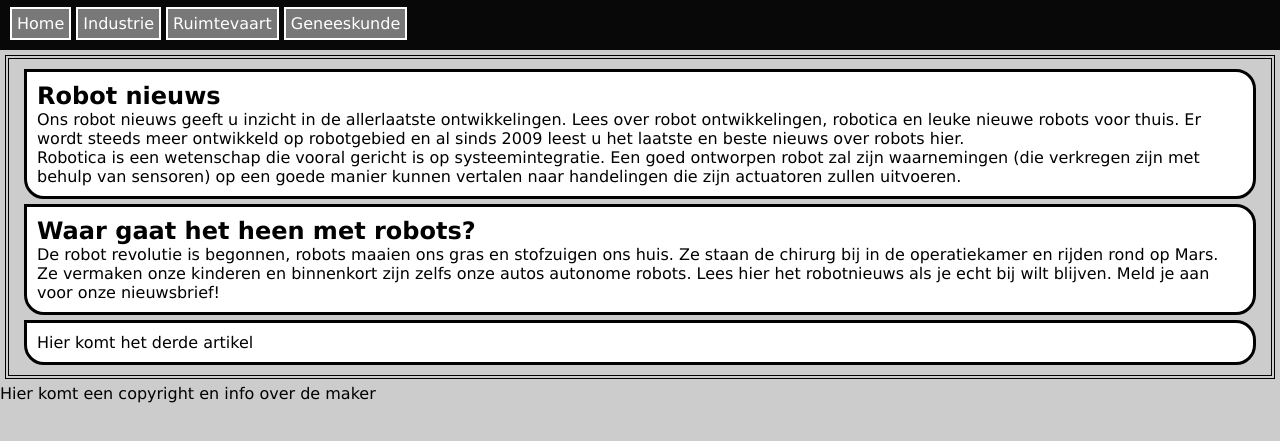
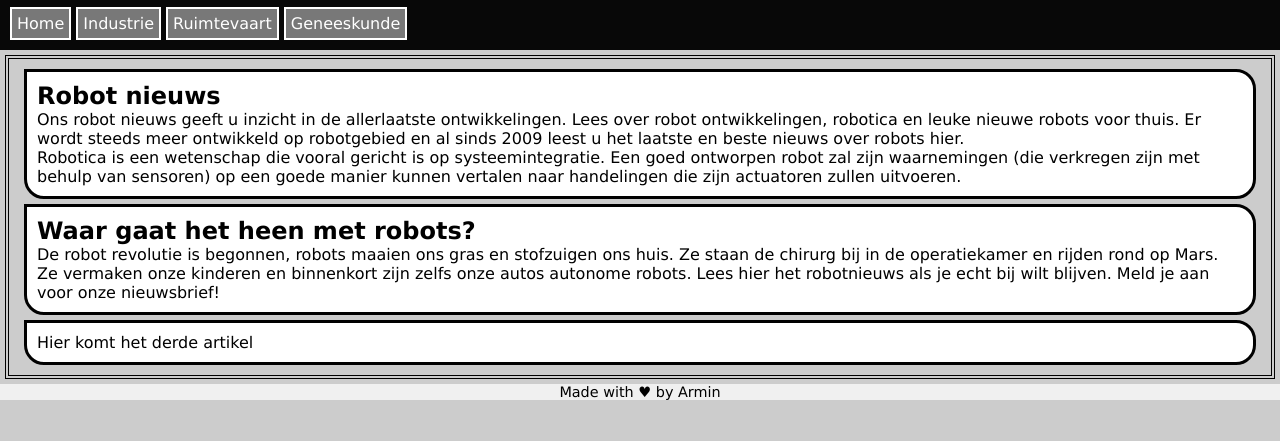
Before and after one commit to Armor-crypto/HTMLCSS2, a plain HTML site: page index.html in a window 1280 px wide. Shown: the part 143-584 px from the top of the page. Drawn offline with Linux system fonts and the light colour scheme.

Commit message:
footer toegevoegd, en css code voor footer ook toegevoegd

```diff
--- a/css/opmaak.css
+++ b/css/opmaak.css
@@ -56,3 +56,13 @@ section article {
   padding: 10px;
   background: white;
 }
+
+footer {
+  background: #F0F0F0;
+}
+
+footer h3 {
+  text-align: center;
+  font-weight: normal;
+  font-size: 90%;
+}
--- a/index.html
+++ b/index.html
@@ -41,7 +41,7 @@
       </article>
     </section>
     <footer>
-    Hier komt een copyright en info over de maker
+      <h3>Made with &hearts; by Armin</h3>
     </footer>
   </body>
 </html>
```
